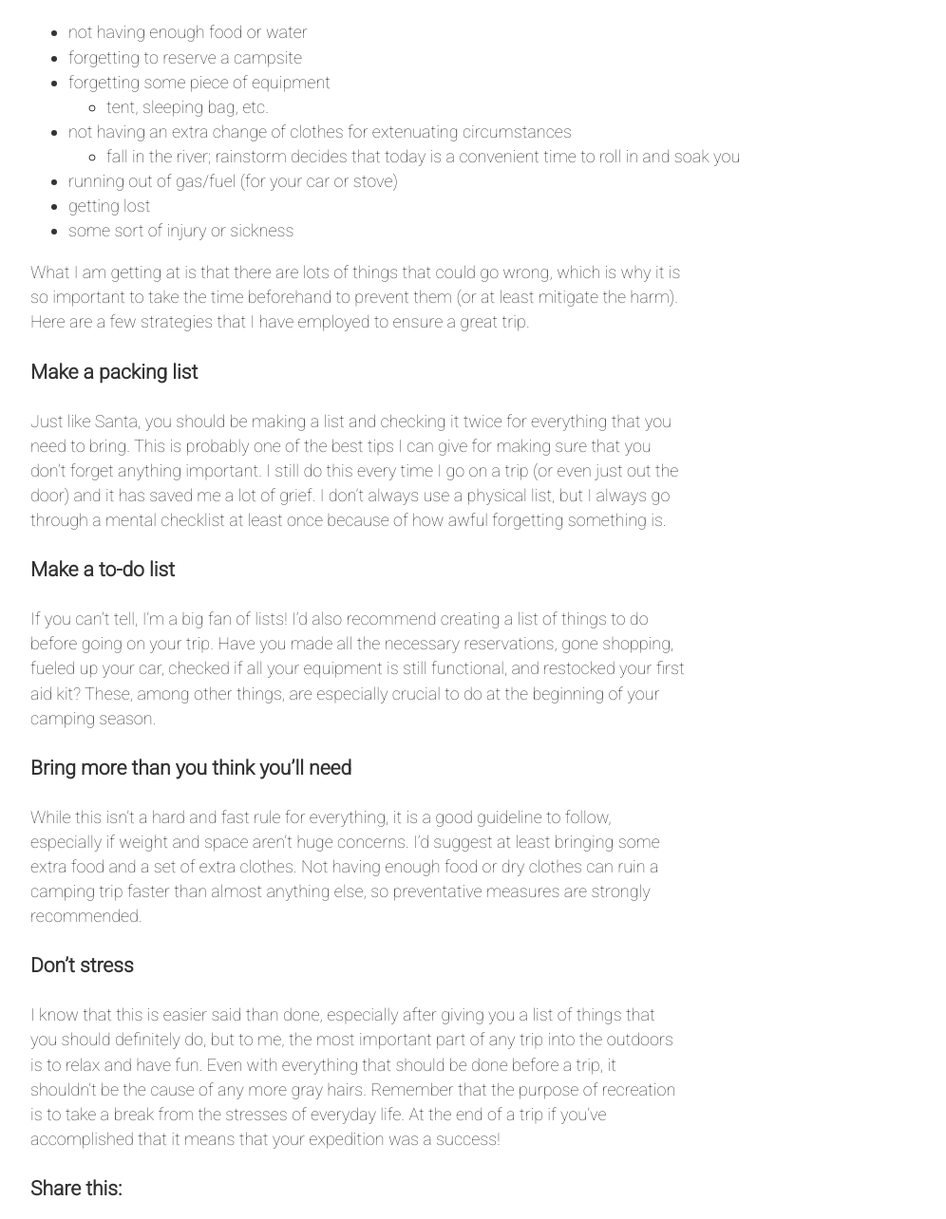
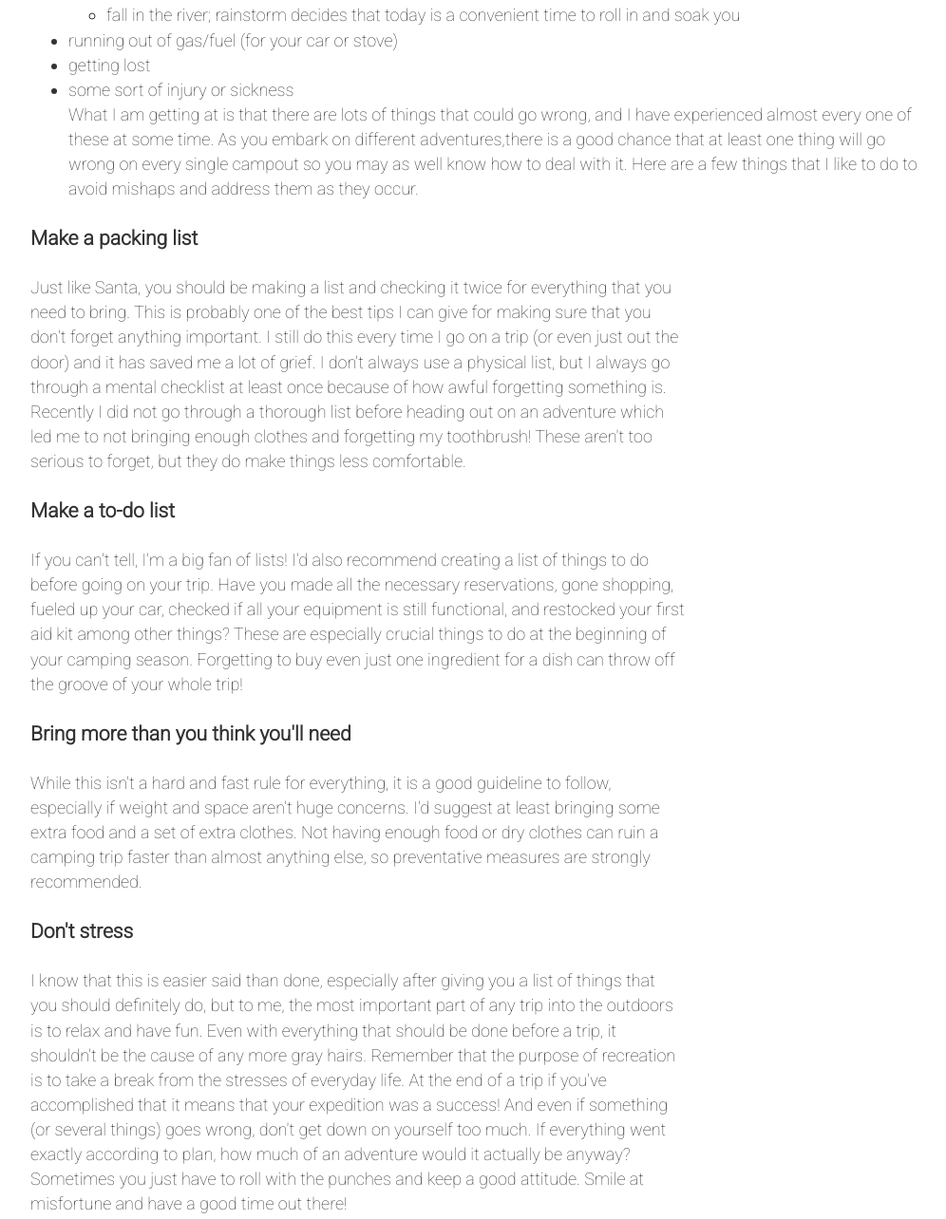
Before and after one commit to matkat99/backcountrybasics, an Eleventy site: page posts/camping/camping-basics.md in a window 1280 px wide. Shown: the part 1030-2314 px from the top of the page at 95% size, without its empty margins (137-1133 px from the left). Built offline with nearby package versions, Linux system fonts and the light colour scheme; Eleventy itself is replaced by a stand-in of ours; files that its build step writes are made by us from their sources; what eleventy-plugin-sass would draw is missing.

Commit message:
camping edits

```diff
--- a/posts/camping/camping-basics.md
+++ b/posts/camping/camping-basics.md
@@ -9,12 +9,10 @@ layout: layouts/post.njk
 image: /img/Camping-2.jpg
 ---
 
-I think that it would be safe to say that while almost everyone knows what camping is, not everyone has the same vision for how to do it. It is not uncommon when someone says “I’m going camping this weekend” to really mean “I’m going to stay in my trailer or RV where I can have plumbing and climate control, but it is at a campsite so I can call it camping.” I would claim that this isn’t really camping though, not when you’re stuck inside a big box you drive around. To me, part of what makes camping, camping is the vulnerability of facing the natural world. Sure you may have a tent or other sort of shelter, but there is still exposure to the elements. I believe that this is what really allows us to connect with nature and heed the call of the mountains.
+I think that it would be safe to say that while almost everyone knows what camping is, not everyone has the same vision for how to do it. It is not uncommon when someone says "I'm going camping this weekend" to really mean "I'm going to stay in my trailer or RV where I can have plumbing and climate control, but it is at a campsite so I can call it camping." I would claim that this isn't truly camping though, not when you're stuck inside a big box you drive around.
+To me, part of what makes camping, camping is the vulnerability of facing the natural world. Sure you may have a tent or other sort of shelter, but there is still exposure to the elements. I believe that this is what allows us to connect with nature and heed the call of the mountains.
 
-A note about the above picture: it is often assumed that camping really does cost “a small fortune”, but reality entry level gear can be quite affordable. I’ll go over this in more detail in another article, but I believe that you can get into camping for around $100. This won’t be the best gear out there, but it will do the job. When you pay the premium price for gear you will be paying for higher quality, better durability, and lighter weight. These are nice but certainly not necessary when you are first getting started.
-
-Although camping can be a lot of fun, there is a lot of work which has to be done before you can go out and enjoy yourself. In this and future articles, I hope to break down the basics of everything you need to know in order to have a great time hanging out in the wild. Like everything else, you need to make the necessary preparations to avoid any unforeseen tragedies. These “tragedies” include but are not limited to:
-
+Although camping can be a lot of fun, there is a lot of work which has to be done before you can go out and enjoy yourself. In this and future articles, I hope to break down the basics of everything you need to know in order to have a great time hanging out in the wild. Like everything else, you need to make the necessary preparations to avoid any unforeseen tragedies. These "tragedies" include but are not limited to:
 - not having enough food or water
 - forgetting to reserve a campsite
 - forgetting some piece of equipment
@@ -24,21 +22,20 @@ Although camping can be a lot of fun, there is a lot of work which has to be don
 - running out of gas/fuel (for your car or stove)
 - getting lost
 - some sort of injury or sickness
-
-What I am getting at is that there are lots of things that could go wrong, which is why it is so important to take the time beforehand to prevent them (or at least mitigate the harm). Here are a few strategies that I have employed to ensure a great trip.
+What I am getting at is that there are lots of things that could go wrong, and I have experienced almost every one of these at some time. As you embark on different adventures,there is a good chance that at least one thing will go wrong on every single campout so you may as well know how to deal with it. Here are a few things that I like to do to avoid mishaps and address them as they occur.
 
 ### Make a packing list
 
-Just like Santa, you should be making a list and checking it twice for everything that you need to bring. This is probably one of the best tips I can give for making sure that you don’t forget anything important. I still do this every time I go on a trip (or even just out the door) and it has saved me a lot of grief. I don’t always use a physical list, but I always go through a mental checklist at least once because of how awful forgetting something is.
+Just like Santa, you should be making a list and checking it twice for everything that you need to bring. This is probably one of the best tips I can give for making sure that you don't forget anything important. I still do this every time I go on a trip (or even just out the door) and it has saved me a lot of grief. I don't always use a physical list, but I always go through a mental checklist at least once because of how awful forgetting something is. Recently I did not go through a thorough list before heading out on an adventure which led me to not bringing enough clothes and forgetting my toothbrush! These aren't too serious to forget, but they do make things less comfortable.
 
 ### Make a to-do list
 
-If you can’t tell, I’m a big fan of lists! I’d also recommend creating a list of things to do before going on your trip. Have you made all the necessary reservations, gone shopping, fueled up your car, checked if all your equipment is still functional, and restocked your first aid kit? These, among other things, are especially crucial to do at the beginning of your camping season.
+If you can't tell, I'm a big fan of lists! I'd also recommend creating a list of things to do before going on your trip. Have you made all the necessary reservations, gone shopping, fueled up your car, checked if all your equipment is still functional, and restocked your first aid kit among other things? These are especially crucial things to do at the beginning of your camping season. Forgetting to buy even just one ingredient for a dish can throw off the groove of your whole trip!
 
-### Bring more than you think you’ll need
+### Bring more than you think you'll need
 
-While this isn’t a hard and fast rule for everything, it is a good guideline to follow, especially if weight and space aren’t huge concerns. I’d suggest at least bringing some extra food and a set of extra clothes. Not having enough food or dry clothes can ruin a camping trip faster than almost anything else, so preventative measures are strongly recommended.
+While this isn't a hard and fast rule for everything, it is a good guideline to follow, especially if weight and space aren't huge concerns. I'd suggest at least bringing some extra food and a set of extra clothes. Not having enough food or dry clothes can ruin a camping trip faster than almost anything else, so preventative measures are strongly recommended.
 
-### Don’t stress
+### Don't stress
 
-I know that this is easier said than done, especially after giving you a list of things that you should definitely do, but to me, the most important part of any trip into the outdoors is to relax and have fun. Even with everything that should be done before a trip, it shouldn’t be the cause of any more gray hairs. Remember that the purpose of recreation is to take a break from the stresses of everyday life. At the end of a trip if you’ve accomplished that it means that your expedition was a success!
+I know that this is easier said than done, especially after giving you a list of things that you should definitely do, but to me, the most important part of any trip into the outdoors is to relax and have fun. Even with everything that should be done before a trip, it shouldn't be the cause of any more gray hairs. Remember that the purpose of recreation is to take a break from the stresses of everyday life. At the end of a trip if you've accomplished that it means that your expedition was a success! And even if something (or several things) goes wrong, don't get down on yourself too much. If everything went exactly according to plan, how much of an adventure would it actually be anyway? Sometimes you just have to roll with the punches and keep a good attitude. Smile at misfortune and have a good time out there!
```
